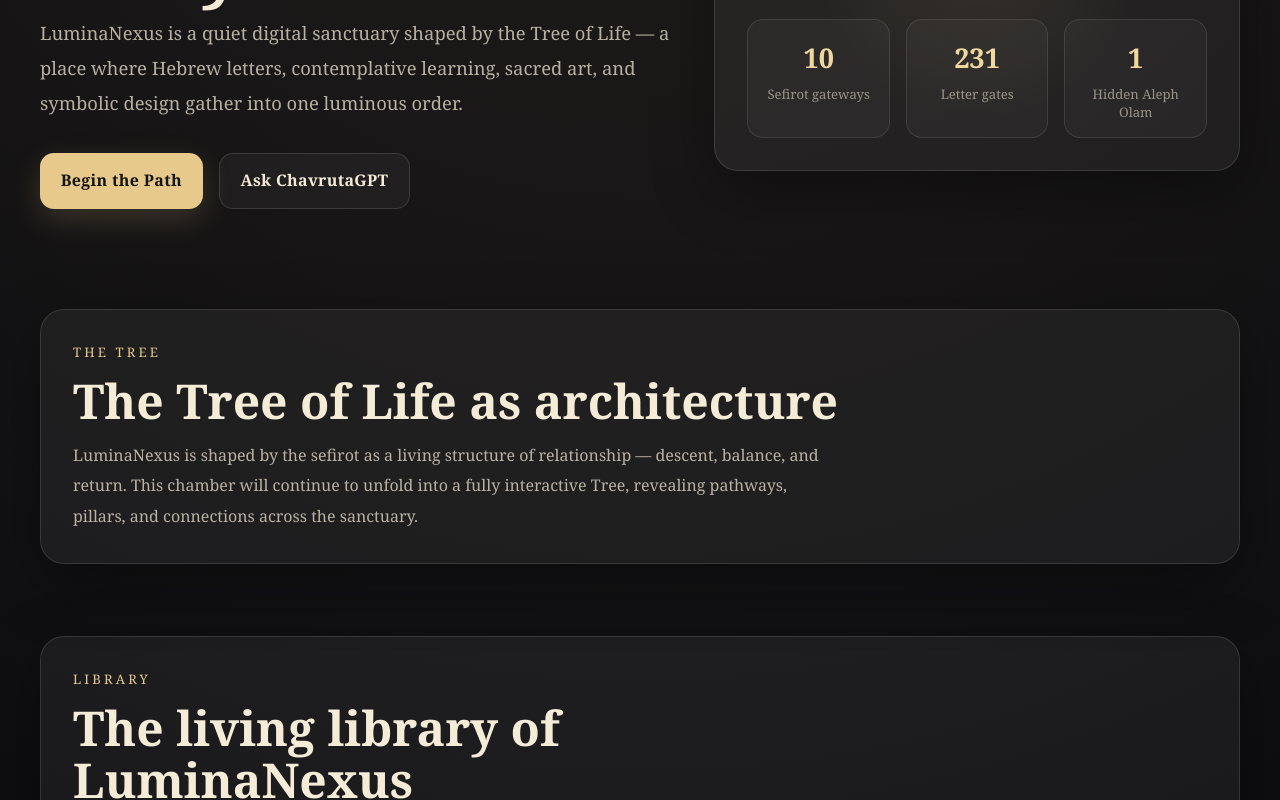
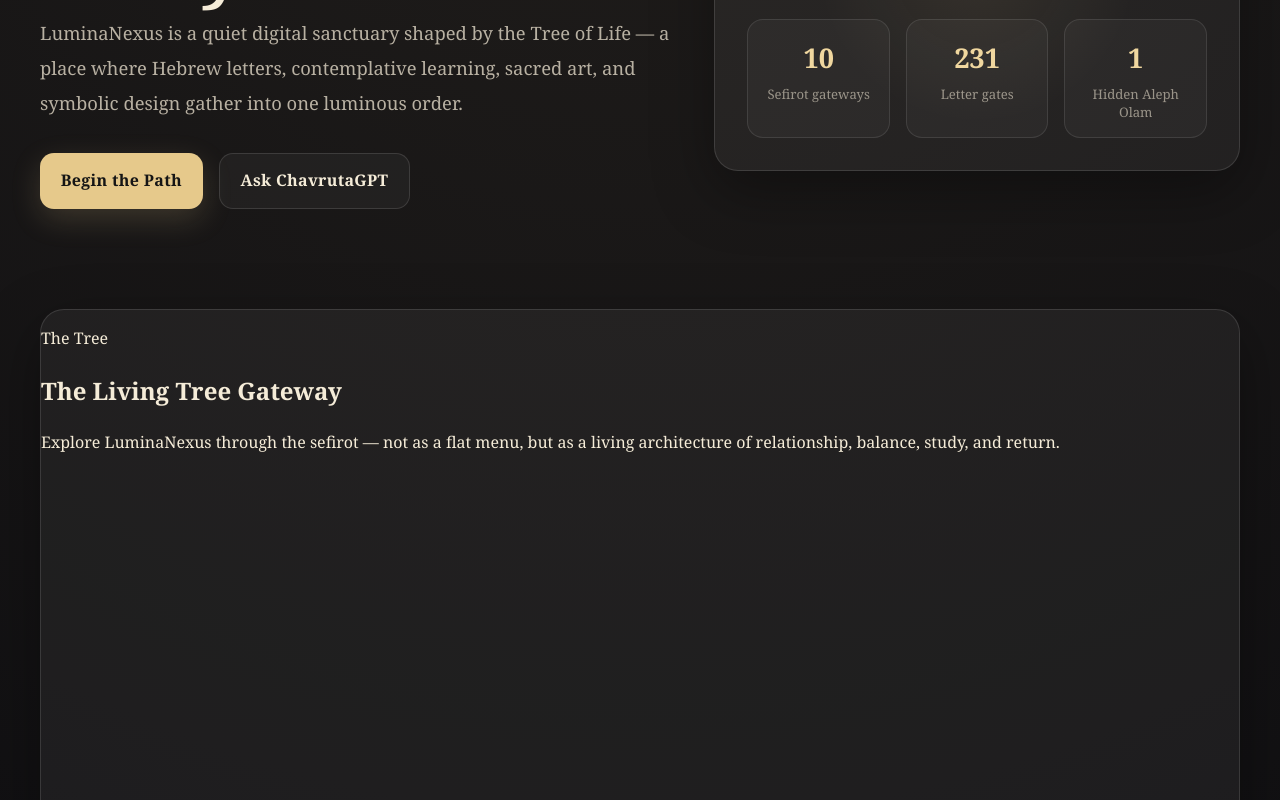
Before and after one commit to richardatf-oss/luminanexus-site, a React (Vite) app: page / in a window 1280 px wide. Shown: the part 448-1248 px from the top of the page. Built offline with nearby package versions, Linux system fonts and the light colour scheme.

Commit message:
Update App.jsx

```diff
--- a/src/App.jsx
+++ b/src/App.jsx
@@ -1,27 +1,9 @@
 import Header from './components/Header'
 import Hero from './components/Hero'
+import TreeOfLife from './components/TreeOfLife'
 import Library from './components/Library'
 import ChavrutaPanel from './components/ChavrutaPanel'
 import Support from './components/Support'
-
-function TreeSection() {
-  return (
-    <section id="tree" className="section-shell">
-      <div className="section-card content-block">
-        <p className="content-block__eyebrow">The Tree</p>
-        <h2 className="content-block__title">
-          The Tree of Life as architecture
-        </h2>
-        <p className="content-block__text">
-          LuminaNexus is shaped by the sefirot as a living structure of
-          relationship — descent, balance, and return. This chamber will
-          continue to unfold into a fully interactive Tree, revealing pathways,
-          pillars, and connections across the sanctuary.
-        </p>
-      </div>
-    </section>
-  )
-}
 
 function IvritCodeSection() {
   return (
@@ -58,8 +40,8 @@ export default function App() {
         {/* Entrance */}
         <Hero />
 
-        {/* Structure */}
-        <TreeSection />
+        {/* Core Identity — this is now the centerpiece */}
+        <TreeOfLife />
 
         {/* Knowledge */}
         <Library />
```
